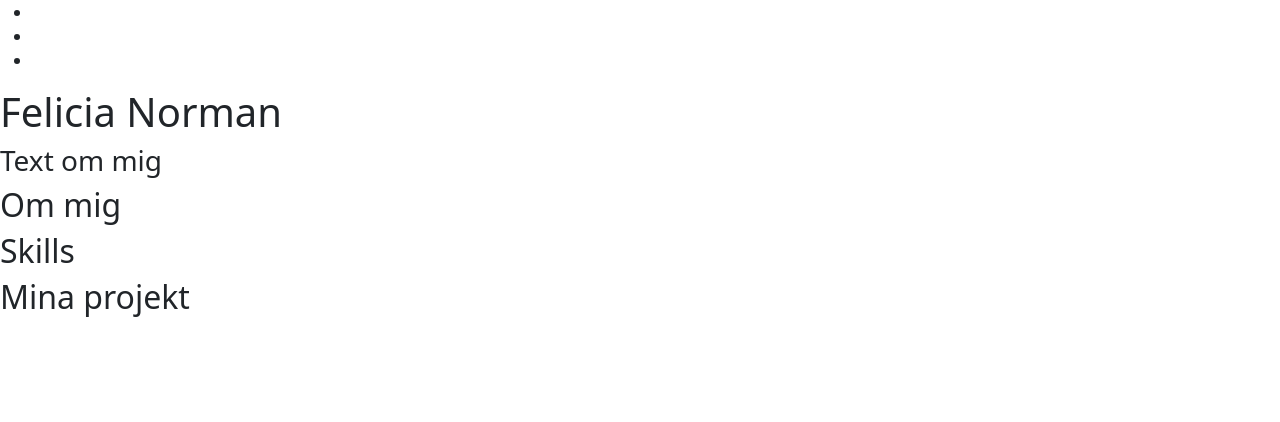
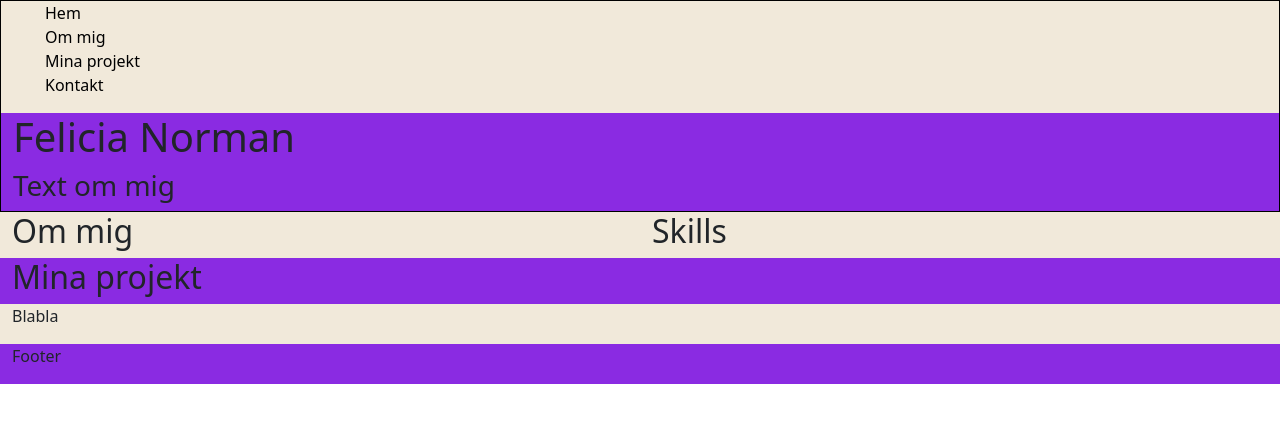
Before and after one commit to felicianorman/portfolio, a plain HTML site: page index.html in a window 1280 px wide. Drawn offline with nearby package versions, Linux system fonts and the light colour scheme.

Commit message:
la till bootstrap element och lite css

```diff
--- a/css/index.css
+++ b/css/index.css
@@ -0,0 +1,17 @@
+header {
+    border: 1px solid black;
+}
+
+nav, .contact, .aboutme {
+    background-color: #F1E9DA;
+}
+
+li, a {
+    text-decoration: none;
+    list-style-type: none;
+    color: black;
+}
+
+.header, .github, footer {
+    background-color: blueviolet;
+}
--- a/index.html
+++ b/index.html
@@ -17,45 +17,61 @@
 </head>
 
 <body>
-    <header>
-        <nav>
+    <header class="container-fluid">
+        <section class="row">
+        <nav class="col-12">
             <ul>
-                <li><a href="#"></a></li>
-                <li><a href="#"></a></li>
-                <li><a href="#"></a></li>
+                <li><a href="#Hem">Hem</a></li>
+                <li><a href="#om-mig">Om mig</a></li>
+                <li><a href="#github">Mina projekt</a></li>
+                <li><a href="#kontakt">Kontakt</a></li>
             </ul>
         </nav>
+    </section>
 
         <!-- Header del om mig-->
-        <section>
-            <h1>Felicia Norman</h1>
-            <h3>Text om mig</h3>
+        <section id="Hem" class="row">
+            <article class="header col-12">
+                <h1>Felicia Norman</h1>
+                <h3>Text om mig</h3>
+            </article>
         </section>
     </header>
 
-    <main>
-        <section>
+    <main class="container-fluid">
+        <section id="om-mig" class="aboutme row">
             <!-- Om mig + Skills-->
-            <article><h2>Om mig</h2></article>
-            <article><h2>Skills</h2></article>
+            <article class="col-6"><h2>Om mig</h2></article>
+            <article class="col-6"><h2>Skills</h2></article>
         </section>
 
         <!--Projekt Github-->
-        <section>
-            <article><h2>Mina projekt</h2></article>
+        <section id="github" class="row github">
+            <article class="col-12"><h2>Mina projekt</h2></article>
 
         </section>
 
         <!-- Formulär Kontakt-->
-        <section>
-            <form></form>
+        <section id="kontakt" class="row contact">
+            <article class="col-12">
+                <form>
+                    <p>Blabla</p>
+                </form>
+        </article>
         </section>
 
 
     </main>
 
     <!-- Länkar till Github, Linkedin osv-->
-    <footer></footer>
+    <footer class="container-fluid">
+        <section class="row">
+            <article class="col-12">
+                <p>Footer</p>
+            </article>
+        </section>
+        </footer>
+
 
 </body>
 </html>
```
